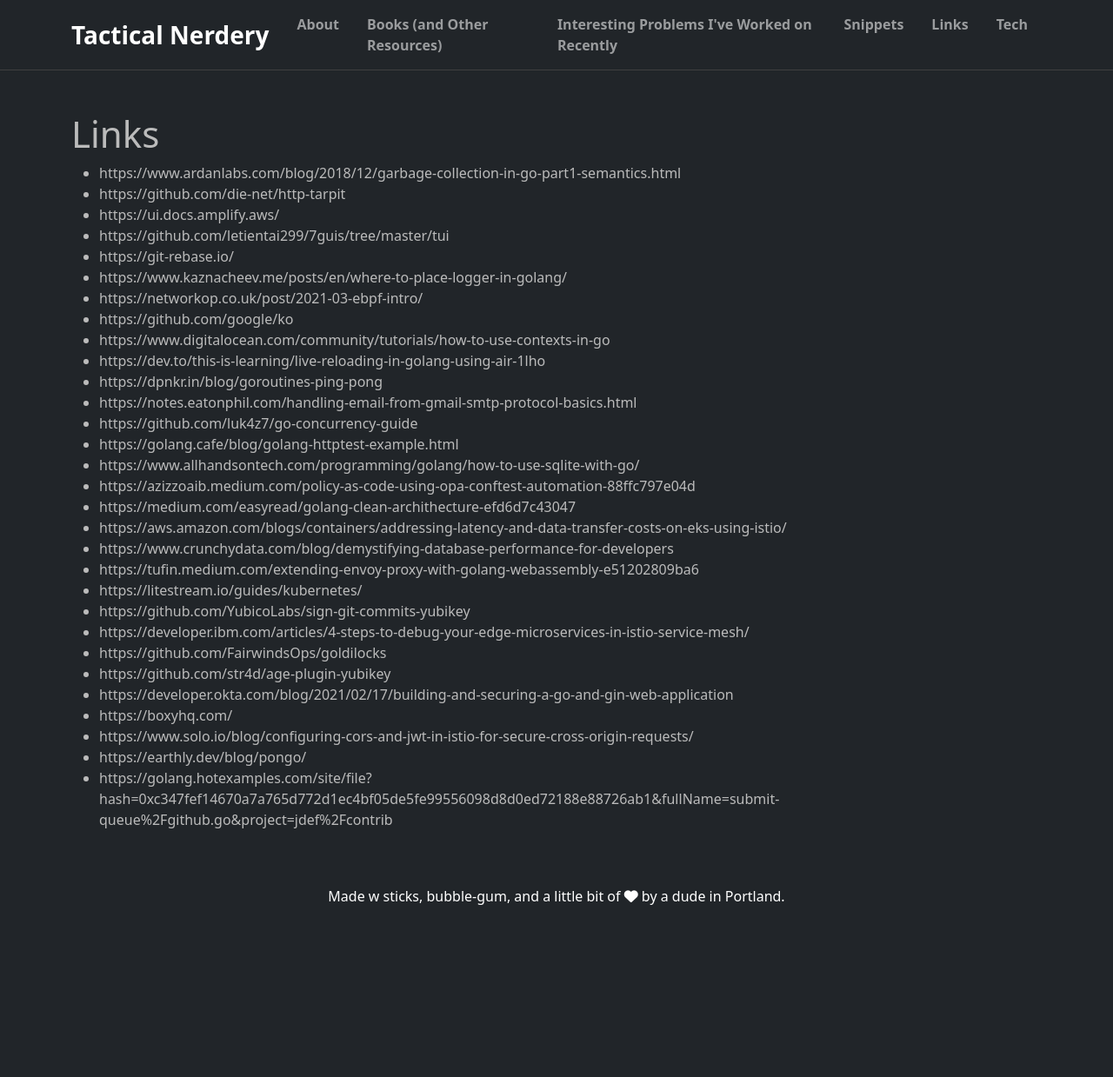
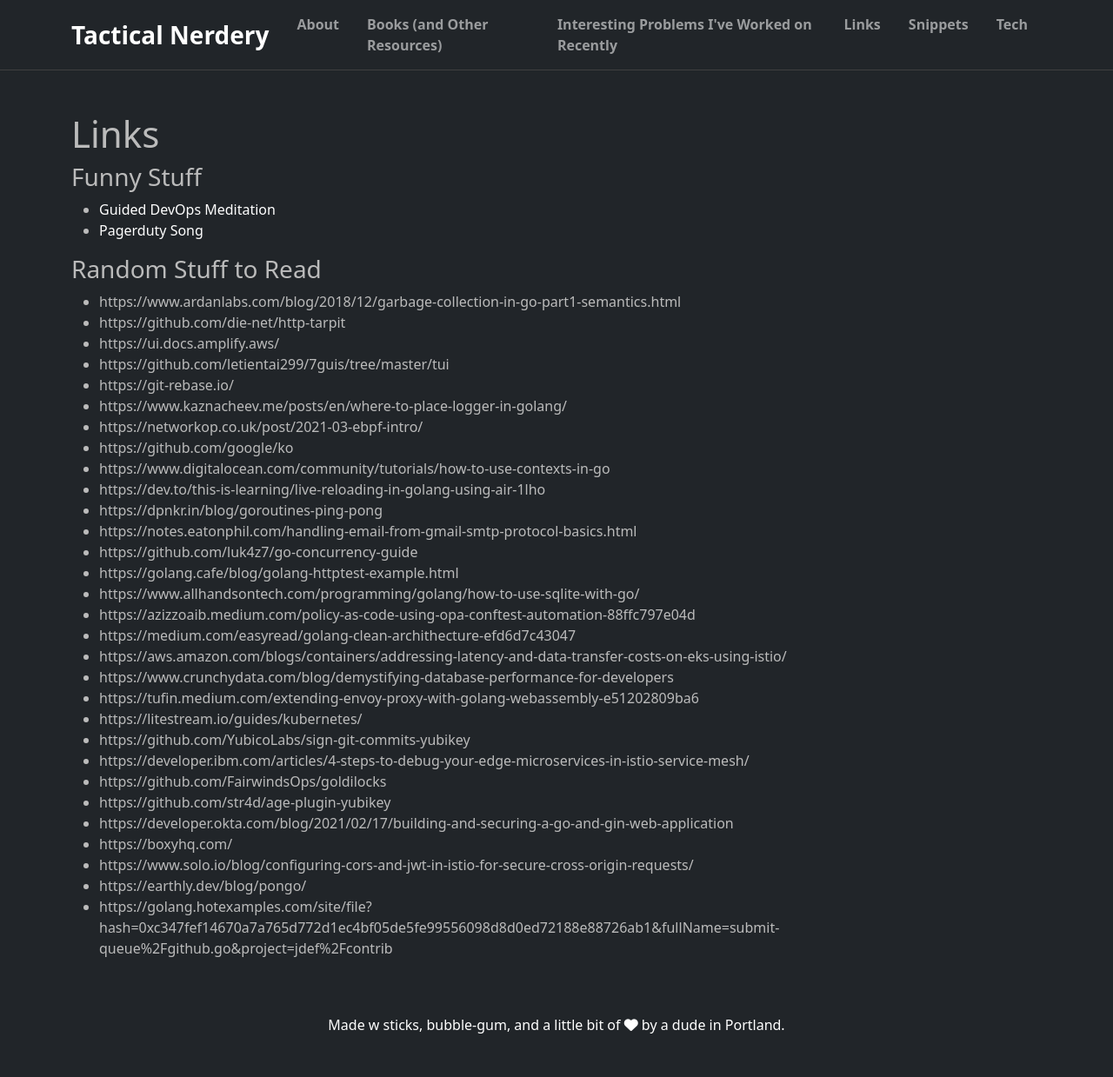
Before and after one commit to rayterrill/tacticalnerdery.com.old, a Jekyll site: the page built from links.md, in a window 1280 px wide. Shown: the whole page at 87% size. Built offline with Jekyll 4.4.1, drawn with Linux system fonts in a browser that asks for light colours; nearby versions of some CDN libraries; before the commit the page ends 1091 px from its top, so only the background shows below that.

Commit message:
Update and rename stufftoread.md to links.md

```diff
--- a/stufftoread.md
+++ b/links.md
@@ -3,6 +3,12 @@ layout: page
 title: Links
 permalink: /links/
 ---
+
+### Funny Stuff
+* [Guided DevOps Meditation](https://www.youtube.com/watch?v=epcbx5HkCbM)
+* [Pagerduty Song](https://pagerduty.life/)
+
+### Random Stuff to Read
 
 * https://www.ardanlabs.com/blog/2018/12/garbage-collection-in-go-part1-semantics.html
 * https://github.com/die-net/http-tarpit
```
